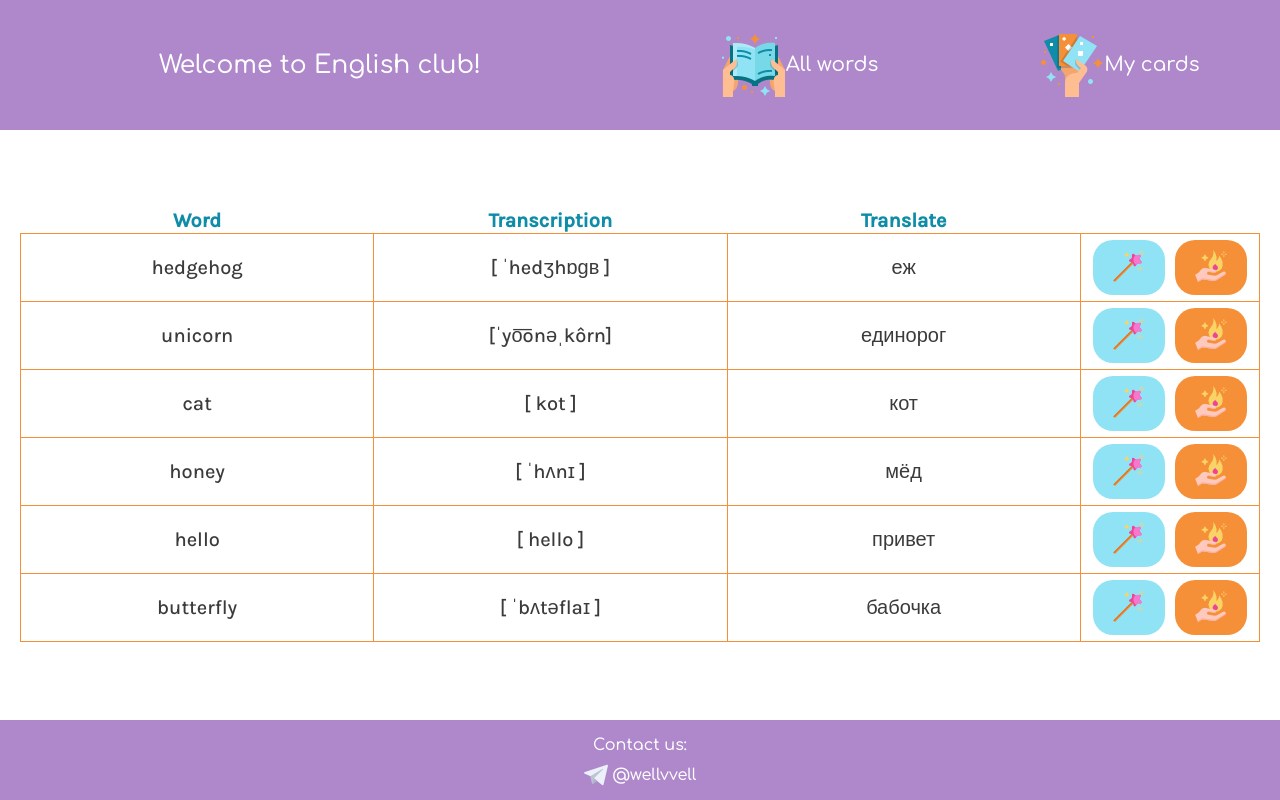
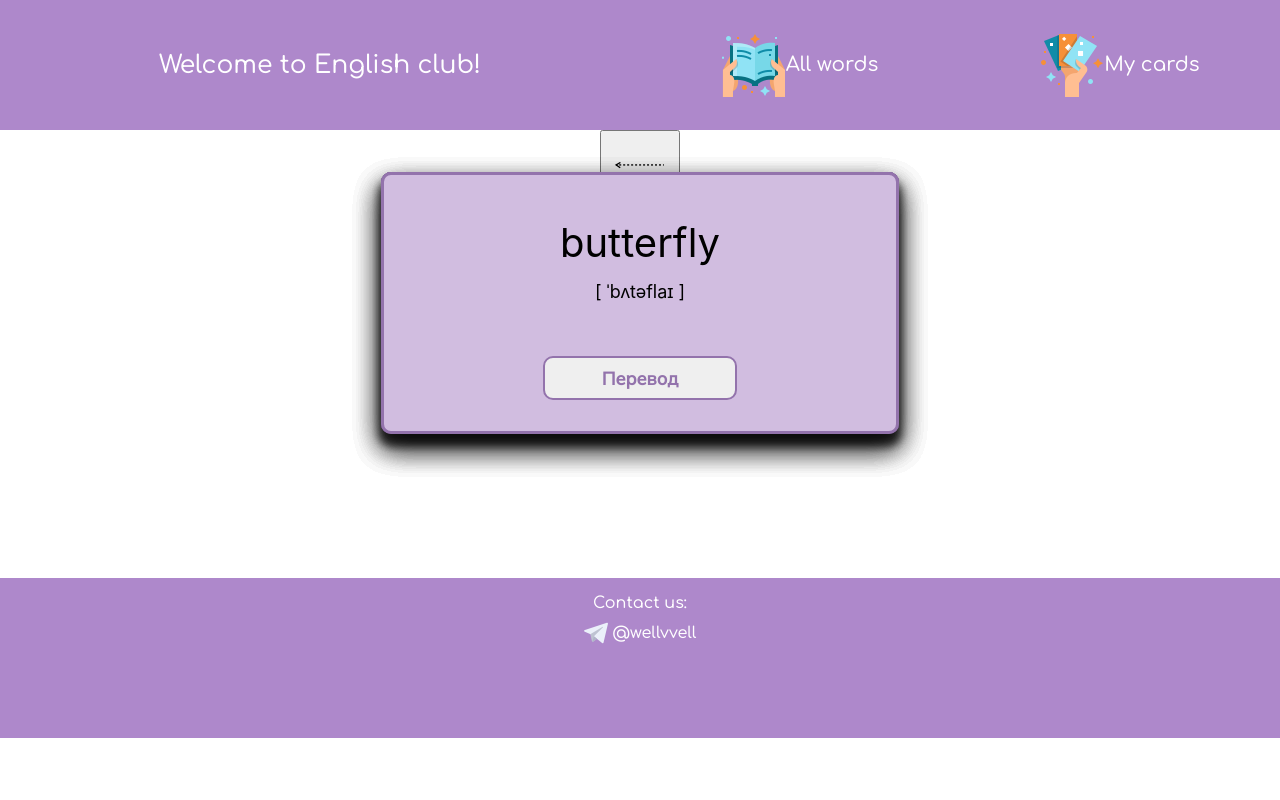
Before and after one commit to Wellvell/React-project, a React (Create React App) app: page / in a window 1280 px wide. Built offline with nearby package versions, Linux system fonts and the light colour scheme.

Commit message:
card carousel

```diff
--- a/src/App.js
+++ b/src/App.js
@@ -1,5 +1,5 @@
 import './App.css';
-import Card from './components/card';
+import Cards from './components/cards';
 import Footer from './components/footer';
 import Header from './components/header';
 import Table from './components/table';
@@ -10,8 +10,8 @@ function App() {
   return (
     <div className="App">
     <Header></Header>
-    {/*<Card></Card>*/}
-    <Table></Table>
+    {/*<Table></Table>*/}
+    <Cards></Cards>
     <Footer></Footer>
     </div>
   );
--- a/src/components/assets/styles/card.scss
+++ b/src/components/assets/styles/card.scss
@@ -1,7 +1,6 @@
 @import "general";
 
 .card {
-    position: relative;
     display: grid;
     justify-content: center;
     margin: auto;
@@ -9,18 +8,6 @@
     left: 0;
     right: 0;
     bottom: 0;
-
-    @media screen and (min-width: 1200px) {
-        height: 35vw;
-    }
-
-    @media screen and (max-width: 1199px) and (min-width: 1000px) {
-        height: 50vw;
-    }
-
-    @media screen and (max-width: 999px) {
-        height: 70vw;
-    }
 
     font-family: $cardFont;
 
@@ -87,7 +74,7 @@
             font-weight: bold;
             justify-self: center;
             margin-top: 10%;
-            width: 27%;
+            width: 38%;
             height: 55%;
             font-family: $cardFont;
             @media screen and (min-width: 801px) {
@@ -108,7 +95,7 @@
         }
 
         &__translate {
-            width: 27%;
+            width: 38%;
             height: 55%;
             margin-top: 10%;
             border: none;
@@ -140,18 +127,22 @@
                 font-size: 18px;
             }
 
-            @media screen and (max-width: 1023px) {
+            @media screen and (max-width: 1023px) and (min-width: 801px) {
                 width: 15vw;
                 height: 10vw;
                 font-size: 16px;
             }
 
             @media screen and (max-width: 800px) and (min-width: 501px) {
+                width: 17vw;
+                height: 12vw;
                 font-size: 14px;
             }
 
             @media screen and (max-width: 500px) {
-                font-size: 12px;
+                width: 19vw;
+                height: 14vw;
+                font-size: 14px;
             }
 
             border-radius: 10px;
--- /dev/null
+++ b/src/components/assets/styles/cards.scss
@@ -0,0 +1,31 @@
+.prevCard {
+    left: calc(0% + 2rem);
+    opacity: 0;
+}
+
+.activeCard {
+    left: 50%;
+    transform: translateX(-50%);
+}
+
+.nextCard {
+    left: 100%;
+    transform: translateX(calc(-100% - 2rem));
+    opacity: 0;
+}
+
+.card-container {
+    position: relative;
+
+    @media screen and (min-width: 1200px) {
+        height: 35vw;
+    }
+
+    @media screen and (max-width: 1199px) and (min-width: 1000px) {
+        height: 50vw;
+    }
+
+    @media screen and (max-width: 999px) {
+        height: 100vw;
+    }
+}
--- a/src/components/assets/styles/footer.scss
+++ b/src/components/assets/styles/footer.scss
@@ -1,9 +1,4 @@
-@import 'general';
-
-.App {
-    display: grid;
-    min-height: 100vh;
-}
+@import "general";
 
 .footer {
     width: 100%;
@@ -16,6 +11,18 @@
     color: $white;
     font-family: $headerFont;
     justify-content: center;
+
+    @media screen and (min-width: 1200px) {
+        height: 20vh;
+    }
+
+    @media screen and (max-width: 1199px) and (min-width: 1000px) {
+        height: 30vh;
+    }
+
+    @media screen and (max-width: 999px) {
+        height: 40vw;
+    }
 
     &__h {
         grid-row: 1/2;
--- a/src/components/card.jsx
+++ b/src/components/card.jsx
@@ -1,7 +1,7 @@
 import { useState } from 'react';
 import './assets/styles/card.scss';
 
-function Card() {
+function Card(props, cardStyle) {
 
     const [pressed, setPressed] = useState(false);
 
@@ -10,15 +10,15 @@ function Card() {
     }
 
     return (
-        <div className="card">
+        <div className={"card" + `${cardStyle}`}>
             <div className="card__front">
-                <p className="card__front__word">butterfly</p>
-                <p className="card__front__transcription">[ ˈbʌtəflaɪ ]</p>
+                <p className="card__front__word">{props.word}</p>
+                <p className="card__front__transcription">{props.transcription}</p>
                 <button onClick={handleChange} className={(pressed ? "card__front__translate" : "card__front__button")}>{
-                    pressed? "бабочка": "Перевод"
+                    pressed? `${props.translate}`: "Перевод"
                 }</button>
             </div>
-            <div className="card__buttons-container">
+            {/* <div className="card__buttons-container">
                 <button className="card__buttons-container__btn1 card__buttons-container__buttons">
                     Don't know
                 </button>
@@ -28,7 +28,8 @@ function Card() {
                 <button className="card__buttons-container__btn3 card__buttons-container__buttons">
                     Know
                 </button>
-            </div>
+            </div>*/}
+
         </div>
     );
 }
--- /dev/null
+++ b/src/components/cards.jsx
@@ -0,0 +1,43 @@
+import Card from './card';
+import { words } from './data';
+import './assets/styles/cards.scss';
+import {useState} from "react";
+import arrowLeft from './assets/img/arrow-left.png';
+import arrowRight from './assets/img/arrow-right.png';
+
+
+function Cards() {
+
+    const [index, setIndex] = useState(0)
+
+    const slideLeft = () => {
+        setIndex(index - 1);
+    };
+
+    const slideRight = () => {
+        setIndex(index + 1);
+    };
+
+
+    return (
+        <div className="App">
+            <div className="card-container">
+                <button className="leftBtn"
+                onClick={slideLeft}>
+                    <img src={arrowLeft} alt="arrow left"></img>
+                </button>
+                {words.map((word, n) => {
+                    let position = n > index ? "nextCard" : n === index ?
+                    "activeCard" : "prevCard";
+                    return <Card key={word.word} {...word} cardStyle={position}/>;
+                })}
+                <button className="rightBtn"
+                onClick={slideRight}>
+                    <img src={arrowRight} alt="arrow right"></img>
+                </button>
+            </div>
+        </div>
+    );
+}
+
+export default Cards;
--- /dev/null
+++ b/src/components/data.js
@@ -0,0 +1,32 @@
+export const words = [
+    {
+        word: "hedgehog",
+        transcription: "[ ˈhedʒhɒɡв ]",
+        translate: "еж",
+    },
+    {
+        word: "unicorn",
+        transcription: "[ˈyo͞onəˌkôrn]",
+        translate: "единорог"
+    },
+    {
+        word: "cat",
+        transcription: "[ kot ]",
+        translate: "кот",
+    },
+    {
+        word: "honey",
+        transcription: "[ ˈhʌnɪ ]",
+        translate: "мёд"
+    },
+    {
+        word: "hello",
+        transcription: "[ hello ]",
+        translate: "привет"
+    },
+    {
+        word: "butterfly",
+        transcription: "[ ˈbʌtəflaɪ ]",
+        translate: "бабочка"
+    }
+]
--- a/src/components/footer.jsx
+++ b/src/components/footer.jsx
@@ -6,7 +6,7 @@ function Footer() {
         <div className="footer">
             <p className="footer__h">Contact us:</p>
             <div className="footer__contact">
-                <img src={teleg} />
+                <img src={teleg} alt="telegram icon"/>
                 <p>@wellvvell</p>
             </div>
         </div>
--- a/src/components/header.jsx
+++ b/src/components/header.jsx
@@ -7,11 +7,11 @@ function Header() {
         <div className="header">
             <p className="header__text">Welcome to English club!</p>
             <button className="header__buttons">
-                <img src={all} />
+                <img src={all} alt="btn all words"/>
                 <p className="header__buttons__text">All words</p>
             </button>
             <button className="header__buttons">
-                <img src={cards} />
+                <img src={cards} alt="btn cards"/>
                 <p className="header__buttons__text">My cards</p>
             </button>
         </div>
--- a/src/components/table.jsx
+++ b/src/components/table.jsx
@@ -1,38 +1,6 @@
 import TableWords from './tableWords';
 import './assets/styles/table.scss';
-
-const words = [
-    {
-        word: "hedgehog",
-        transcription: "[ ˈhedʒhɒɡв ]",
-        translate: "еж",
-    },
-    {
-        word: "unicorn",
-        transcription: "[ˈyo͞onəˌkôrn]",
-        translate: "единорог"
-    },
-    {
-        word: "cat",
-        transcription: "[ kot ]",
-        translate: "кот",
-    },
-    {
-        word: "honey",
-        transcription: "[ ˈhʌnɪ ]",
-        translate: "мёд"
-    },
-    {
-        word: "hello",
-        transcription: "[ hello ]",
-        translate: "привет"
-    },
-    {
-        word: "butterfly",
-        transcription: "[ ˈbʌtəflaɪ ]",
-        translate: "бабочка"
-    }
-]
+import { words } from './data';
 
 function Table() {
     return (
--- a/src/components/tableWords.jsx
+++ b/src/components/tableWords.jsx
@@ -17,9 +17,9 @@ function TableWords(props) {
             <td>{pressed? <input placeholder={props.transcription} />: <input readOnly className="input" value={props.transcription} />}</td>
             <td>{pressed? <input placeholder={props.translate} />: <input readOnly className="input" value={props.translate} />}</td>
             <td className="buttons">
-                <button title={pressed? "cancel edit": "edit"} onClick={handleChange} className="edit"><img src={edit} /></button>
-                <button title="save" className={pressed? "save": "save-hide"}><img src={save} /></button>
-                <button title="delete" className="del"><img src={del} /></button>
+                <button title={pressed? "cancel edit": "edit"} onClick={handleChange} className="edit"><img src={edit} alt="btn edit"/></button>
+                <button title="save" className={pressed? "save": "save-hide"}><img src={save} alt="btn save"/></button>
+                <button title="delete" className="del"><img src={del} alt="btn delete"/></button>
             </td>
         </tr>
     );
```
Also changed, not shown: src/components/assets/styles/general.scss (+6 -9 lines), src/components/assets/img/arrow-left.png (added), src/components/assets/img/arrow-right.png (added).
